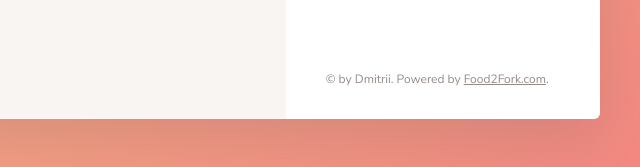
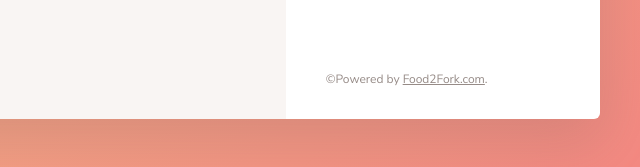
Before and after one commit to GlowingStone-git/Udemyprojects, a plain HTML site: page forkify/index.html in a window 1280 px wide. Shown: the part 1032-1199 px from the top of the page, 640-1280 px from the left. Drawn offline with Linux system fonts and the light colour scheme.

Commit message:
Update index.html

```diff
--- a/forkify/index.html
+++ b/forkify/index.html
@@ -429,7 +429,7 @@
             </ul>
 
             <div class="copyright">
-                &copy; by Dmitrii. Powered by
+                &copy;Powered by
                 <a href="http://food2fork.com" target="_blank" class="link">Food2Fork.com</a>.
             </div>
 
```
